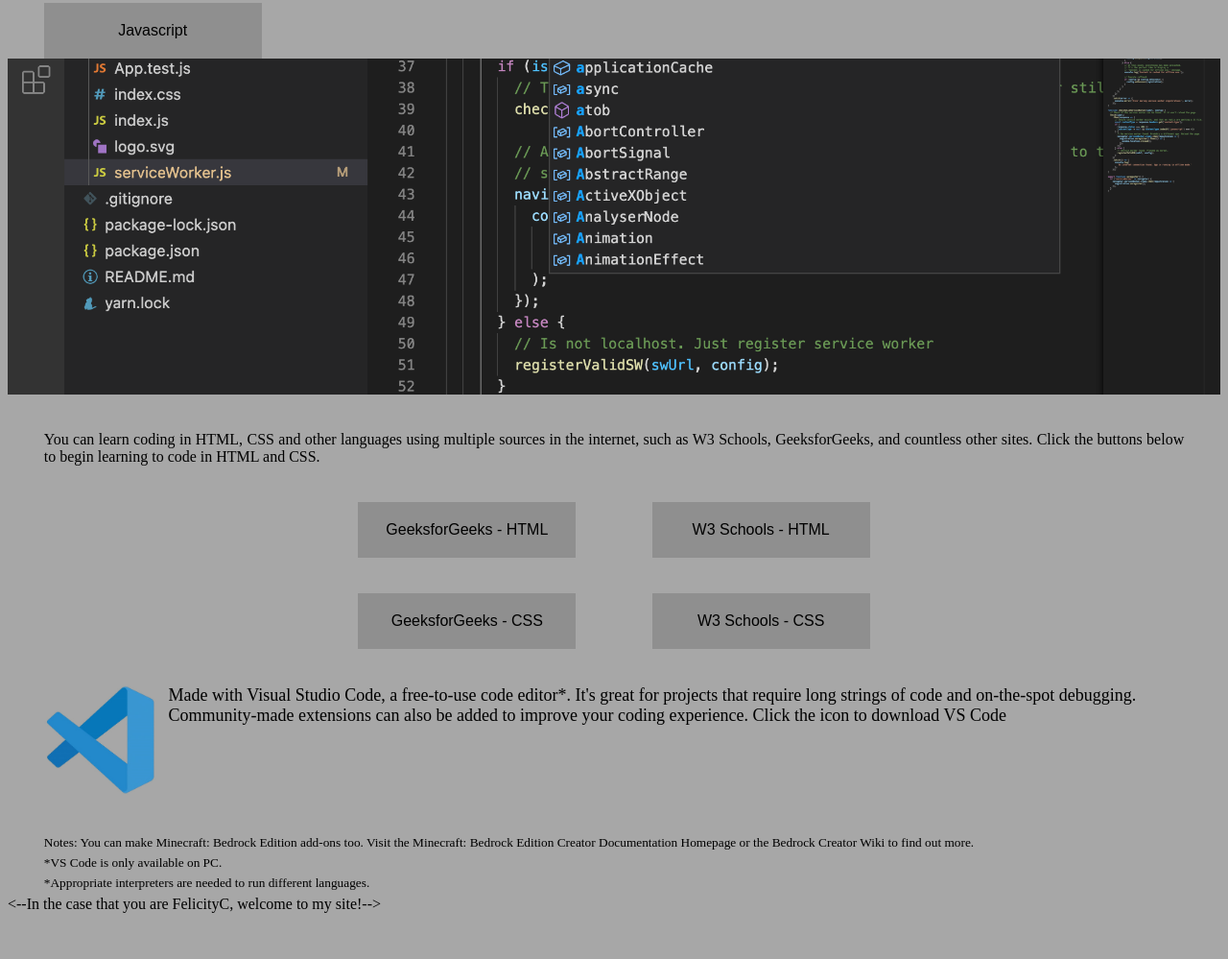
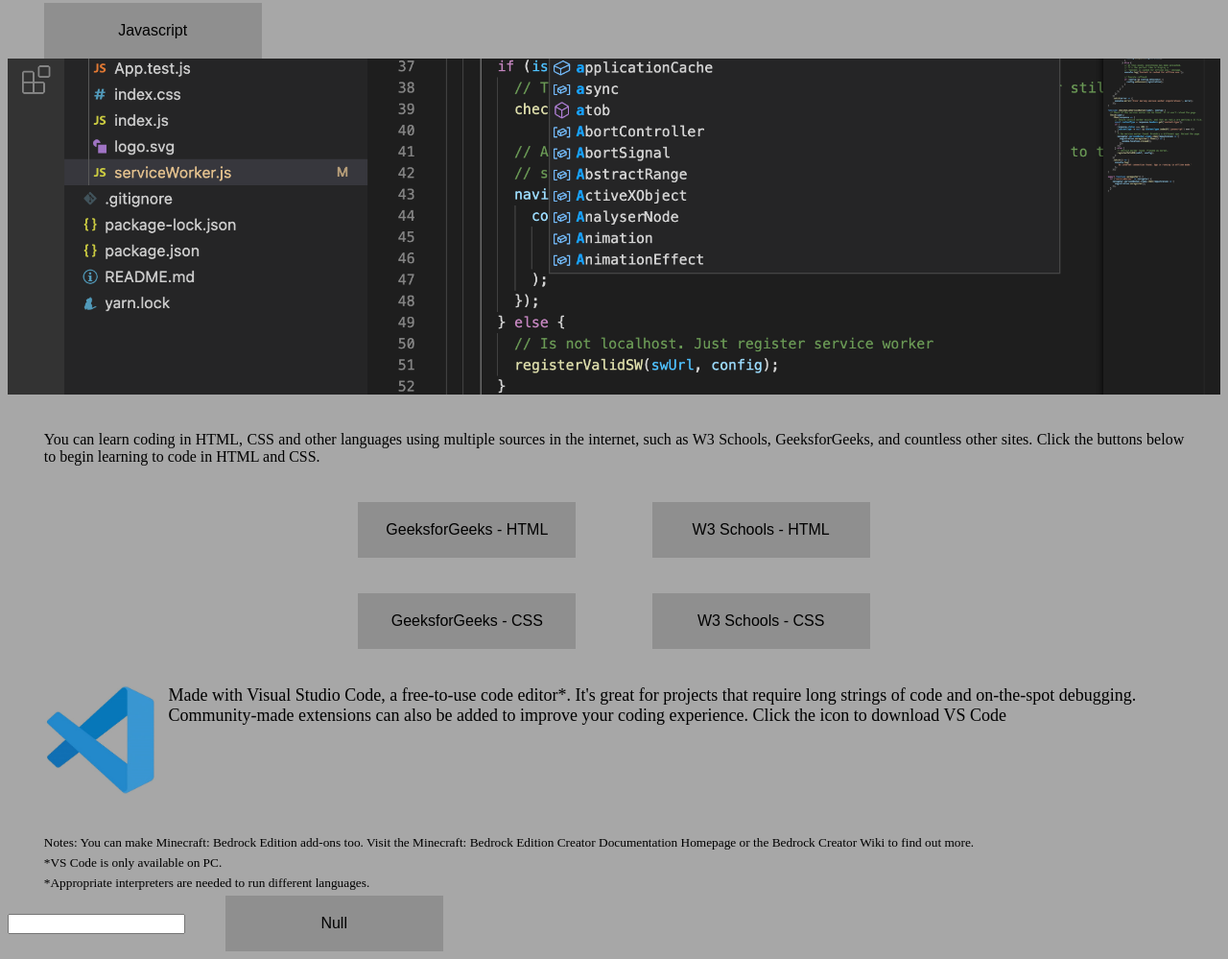
Before and after one commit to codeshark20/my-personal-site, a plain HTML site: page index.html in a window 1280 px wide. Shown: the part 607-1606 px from the top of the page at 96% size. Before the commit the page ends 1566 px from the top, so only its background shows below. Drawn offline with Linux system fonts and the light colour scheme.

Commit message:
Update index.html

```diff
--- a/index.html
+++ b/index.html
@@ -6,6 +6,19 @@
 <title>My First Webpage</title>
 
 <body>
+
+<script>
+function secter() {
+
+    var pass = document.getElementById('password').value
+
+    if (pass === 'Felicityrules') {
+        window.open('https://www.w3schools.com/jsref/met_win_open.asp');
+    } else {
+        console.log('false' + pass)
+    }
+}
+</script>
 
 <h1> My First Webpage </h1>
 
@@ -41,7 +54,10 @@
 
 <p class="note">*Appropriate interpreters are needed to run different languages.</p>
 
-<--In the case that you are FelicityC, welcome to my site!-->
+<input class="" id="password" type="text">
+<button type="button" onclick="secter()">Null</button>
+
+<!--In the case that you are [REDACTED], welcome to my site!-->
 
 <style src= "HTML Styles.css"></style>
 <link rel= "stylesheet" href= "HTML Styles.css"></link>
```
